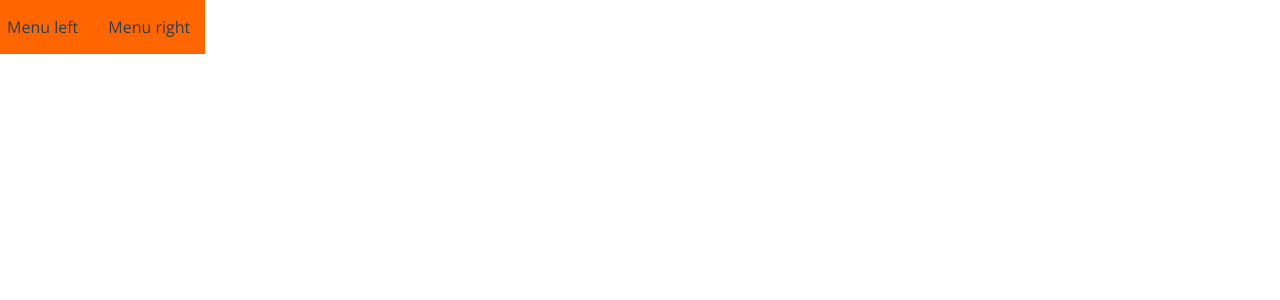
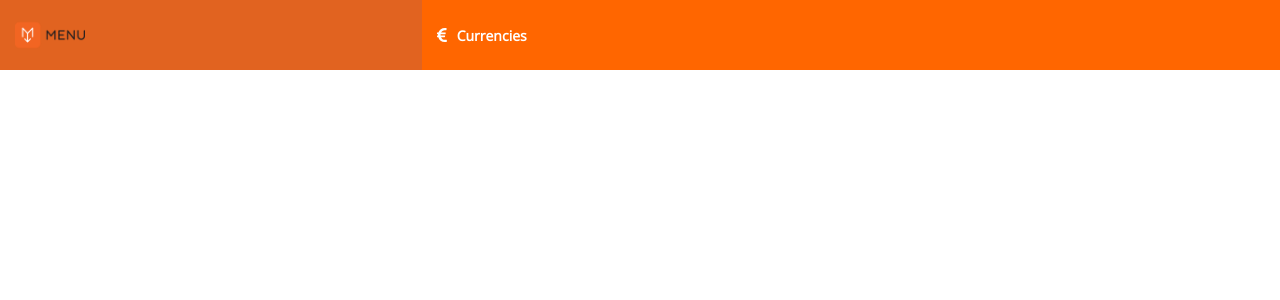
Before and after one commit to AleksaCami/menu, a Vue app: page /#/ in a window 1280 px wide. Shown: the top 300 px of the page. Built offline with nearby package versions, Linux system fonts and the light colour scheme.

Commit message:
Complete header

```diff
--- a/package.json
+++ b/package.json
@@ -8,8 +8,13 @@
     "lint": "vue-cli-service lint"
   },
   "dependencies": {
+    "@fortawesome/fontawesome-svg-core": "^1.2.27",
+    "@fortawesome/free-solid-svg-icons": "^5.12.1",
+    "@fortawesome/vue-fontawesome": "^0.1.9",
     "bootstrap": "^4.4.1",
     "core-js": "^3.6.4",
+    "jquery": "^3.4.1",
+    "popper.js": "^1.16.1",
     "vue": "^2.6.11",
     "vue-router": "^3.1.5"
   },
--- a/src/components/layout/Header.vue
+++ b/src/components/layout/Header.vue
@@ -1,10 +1,19 @@
 <template>
-  <div class="flex fixed">
-    <div class="nav-color nav-content-left">
-      <span>Menu left</span>
+  <div class="nav-color nav-container fixed col-12 pl-0">
+    <div class="col-4 nav-color-left nav-content-left">
+      <img
+        class="logo"
+        src="../../assets/images/menulogo500x500px-01.png"
+        alt="menu logo"
+        height="70"
+      />
     </div>
-    <div class="nav-color nav-content-right">
-      <span>Menu right</span>
+    <div class="col-8 nav-content-right">
+      <i class="fa fa-eur" aria-hidden="true" />
+      <font-awesome-icon icon="euro-sign" style="color: white" />
+      <span class="nav-text">
+        Currencies
+      </span>
     </div>
   </div>
 </template>
@@ -13,8 +22,9 @@
 $white: #fff;
 $accent: #ff6600;
 
-.flex {
+.nav-container {
   display: flex;
+  min-width: 1200px;
 }
 .fixed {
   overflow: hidden;
@@ -22,15 +32,22 @@ $accent: #ff6600;
   top: 0;
   width: 100%;
   z-index: 1000;
-  margin-left: -8px;
 }
 .nav-text {
   color: $white;
+  padding-left: 10px;
+  font-size: 14px;
+  font-weight: 600;
 }
 .nav-content-left {
-  padding: 15px;
+  background-color: #e16320;
+  display: flex;
+  justify-content: flex-start;
 }
 .nav-content-right {
+  display: flex;
+  justify-content: flex-start;
+  align-items: center;
   padding: 15px;
 }
 .nav-color {
--- a/src/main.js
+++ b/src/main.js
@@ -2,10 +2,18 @@ import Vue from "vue";
 import App from "./App.vue";
 import router from "./router";
 
-import 'bootstrap'
-import 'bootstrap/dist/css/bootstrap.min.css'
+import "bootstrap";
+import "bootstrap/dist/css/bootstrap.min.css";
+
+import { library } from "@fortawesome/fontawesome-svg-core";
+import { faSearch, faEuroSign } from "@fortawesome/free-solid-svg-icons";
+import { FontAwesomeIcon } from "@fortawesome/vue-fontawesome";
 
 Vue.config.productionTip = false;
+
+library.add(faSearch, faEuroSign);
+
+Vue.component("font-awesome-icon", FontAwesomeIcon);
 
 new Vue({
   router,
```
Also changed, not shown: src/assets/images/menulogo500x500px-01.png (added), 1 other file (tests, documents, lock files or other folders).
